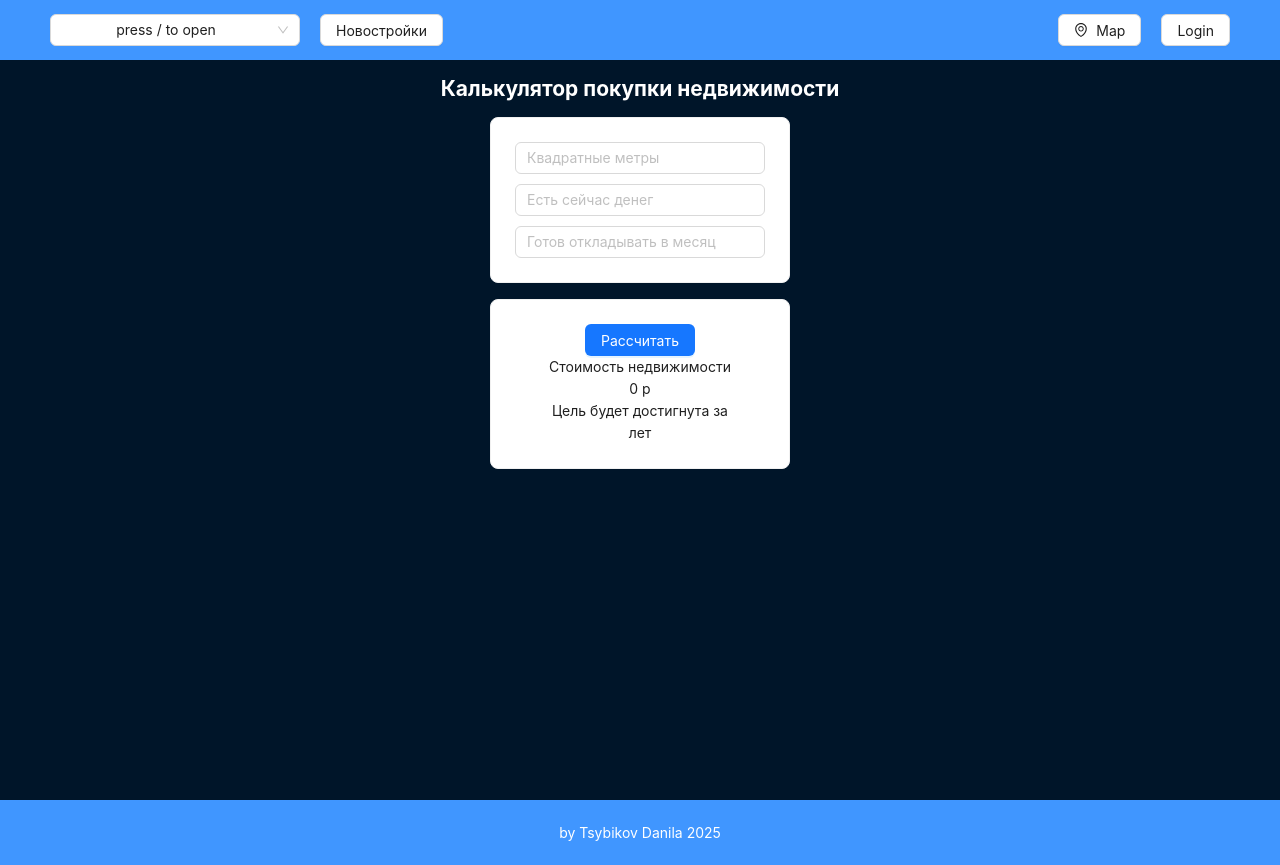
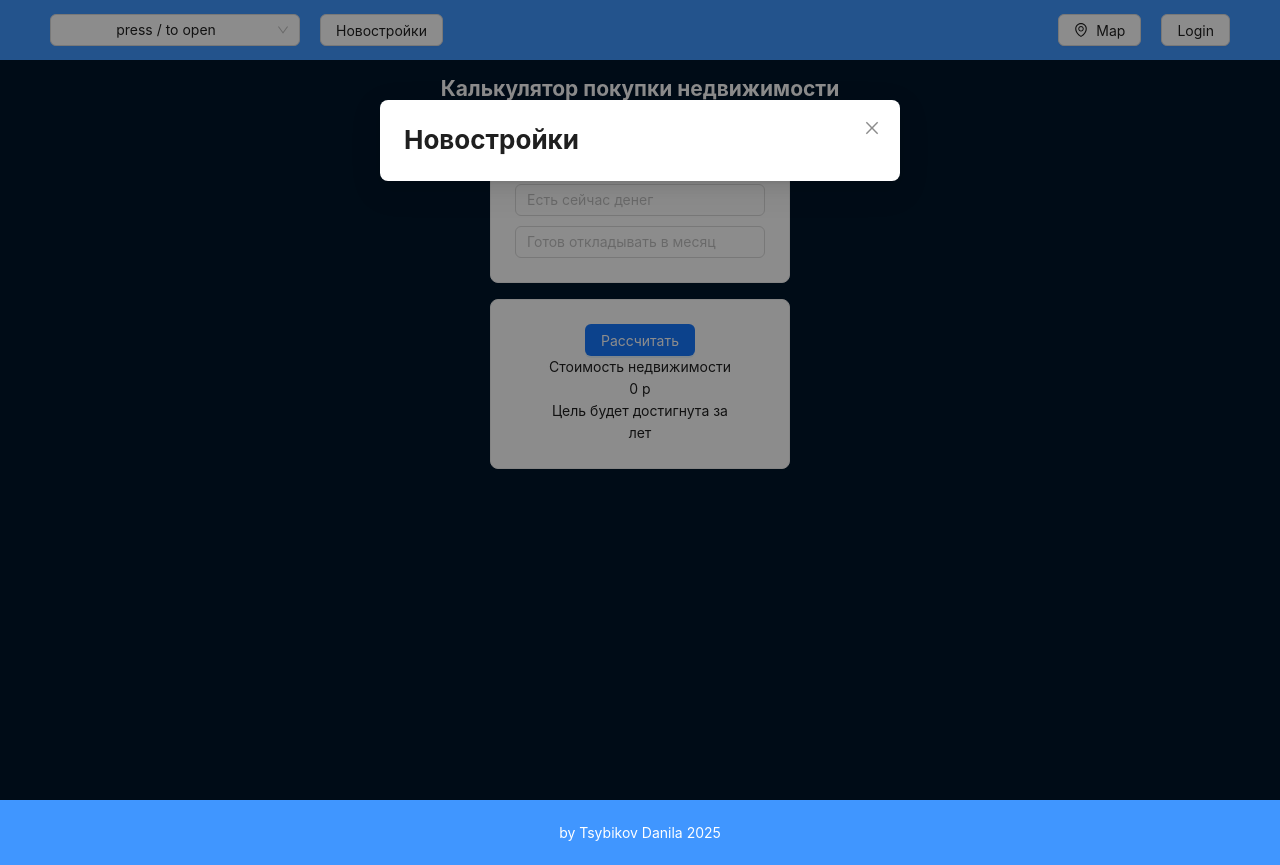
Before and after one commit to MachineTheSlayer/react-newbuildings, a React (Vite) app: page / in a window 1280 px wide. Both pictures are taken after a click on the button "Новостройки". Built offline with nearby package versions, Linux system fonts and the light colour scheme.

Commit message:
add newbuildings-modal

```diff
--- a/src/api.js
+++ b/src/api.js
@@ -1,9 +1,9 @@
-import {buildingsData} from './data'
+import { buildingsData } from './data'
 
 export function fakeFetchBuildings() {
     return new Promise((resolve) => {
       setTimeout(() => {
         resolve(buildingsData)
-      }, 500)
+      }, 100)
     })
   }
--- a/src/components/layout/AppContent.jsx
+++ b/src/components/layout/AppContent.jsx
@@ -79,4 +79,6 @@ return (
         </Card>
 
     </Layout.Content>
+
+
 )}
--- a/src/components/layout/AppHeader.jsx
+++ b/src/components/layout/AppHeader.jsx
@@ -6,6 +6,7 @@ import { EnvironmentOutlined}  from '@ant-design/icons';
 import{ Button } from "antd";
 import { useEffect, useState } from 'react';
 import BuildingInfoModal from '../BuildingInfoModal'
+import NewBuildingPage from "../../containers/NewBuildingPage/NewBuildingPage";
 
 
 const headerStyle = {
@@ -25,6 +26,7 @@ export default function AppHeader() {
   const [modal, setModal] = useState(false)
   const [modalMap, setModalMap] = useState(false)
   const [selectModal, setSelectModal] = useState(false)
+  const [newbuildingsModal, setNewbuildingsModal] = useState(false)
   const [building , setBuilding] = useState(null)
   const {buildings} = useBuildings()
 
@@ -70,9 +72,18 @@ export default function AppHeader() {
     )}
   />
 
-  <Button style={{marginLeft: '20px'}}>
+  <Button style={{marginLeft: '20px'}} onClick={() => setNewbuildingsModal(true)}>
     Новостройки
   </Button>
+  <Modal
+    closable={{ 'aria-label': 'Custom Close Button' }}
+    open={newbuildingsModal}
+    onOk={() => setNewbuildingsModal(false)}
+    onCancel={() => setNewbuildingsModal(false)}
+    footer={null}
+  >
+    <NewBuildingPage  />
+  </Modal>
 
       <Button style={{marginLeft: 'auto'}} onClick={() => setModalMap(true)}>
         <EnvironmentOutlined />
--- /dev/null
+++ b/src/containers/NewBuildingPage/NewBuildingPage.jsx
@@ -0,0 +1,49 @@
+
+import { useEffect, useState } from "react";
+import { fakeFetchBuildings } from "../../api"
+import styles from "./NewBuildingPage.module.css"
+
+const NewBuildingPage = () => {
+    const [newBuilding, setNewBuilding] = useState([]);
+
+    useEffect(() => {
+        async function preload() {
+            const { result } = fakeFetchBuildings();
+
+            setNewBuilding(result);
+        }
+       preload()
+    }, [])
+
+    /* const getResource = async (url) => {
+        const res = await fakeFetchBuildings(url);
+        console.log(res)
+
+        if (res) {
+            const newBuildingList = res.result.map(({}) => {
+
+                return {
+
+
+                }
+            })
+            console.log(newBuildingList)
+            setNewBuilding(newBuildingList);
+        }
+    } */
+
+
+
+    /* useEffect(() => {
+        getResource();
+    }, []); */
+
+    return (
+        <>
+            <h2 className={styles.title}>Новостройки</h2>
+            {newBuilding}
+        </>
+    )
+}
+
+export default NewBuildingPage;
--- /dev/null
+++ b/src/containers/NewBuildingPage/NewBuildingPage.module.css
@@ -0,0 +1,3 @@
+.title {
+    font-size: 26px;
+}
--- /dev/null
+++ b/src/containers/NewBuildingPage/index.js
@@ -0,0 +1 @@
+export { default } from "./NewBuildingPage";
--- a/src/data.js
+++ b/src/data.js
@@ -15,18 +15,3 @@ export const buildingsData = {
         websiteUrl: 'https://sktransgruz.ru/flats/zhk-razvitie-2-queue/',
       }
     ]}
-
-    export const cryptoAssets = [
-      {
-        id: 'bitcoin',
-        amount: 0.02,
-        price: 26244,
-        date: new Date(),
-      },
-      {
-        id: 'ethereum',
-        amount: 5,
-        price: 2400,
-        date: new Date(),
-      },
-    ]
```
